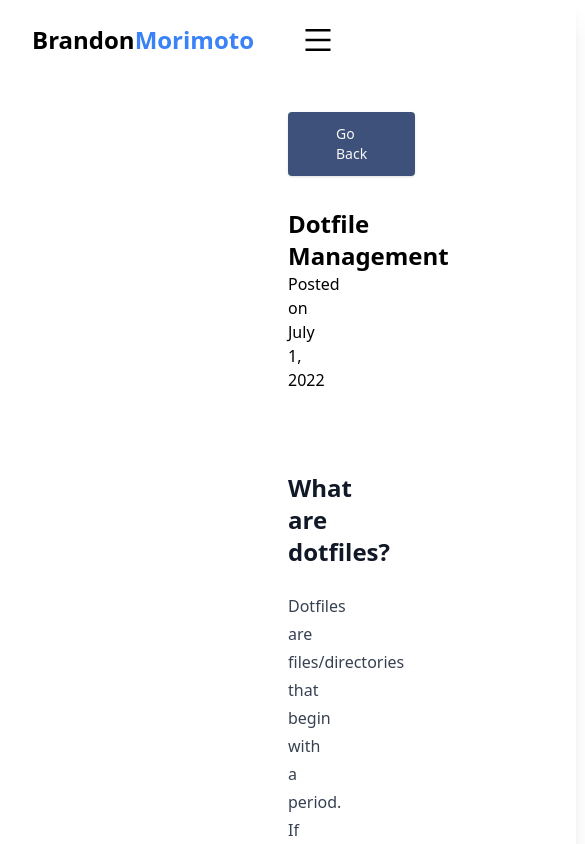
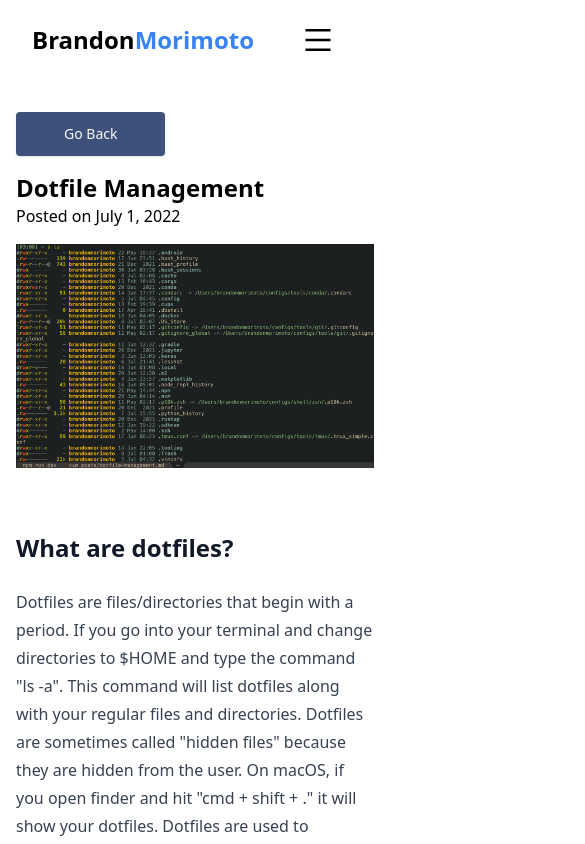
Before and after one commit to BKM99/portfolio-blog-website, a Next.js app: page /blog/dotfile-management in a window 390 px wide. Shown: the top 844 px of the page, 585 px wide, since content can reach past the window. Built offline with nearby package versions, Linux system fonts and the light colour scheme.

Commit message:
made blog more responsive

```diff
--- a/pages/blog/[slug].js
+++ b/pages/blog/[slug].js
@@ -14,7 +14,7 @@ export default function PostPage({
     const clean = DOMPurify.sanitize(content)
     return (
         <>
-            <div className='pt-28 pr-72 pl-72 pb-28 shadow-xl'>
+            <div className='pt-28  pl-4 pr-4 md:pr-72 md:pl-72 pb-28 shadow-xl'>
                 <Head>
                     <title>{title} | Brandon Morimoto</title>
                 </Head>
@@ -22,7 +22,7 @@ export default function PostPage({
                     <a className='inline-flex px-12 py-3 text-sm font-medium text-culturedWhite bg-mnBlue rounded shadow sm:w-auto active:bg-blue-500 hover:bg-carolinaBlue focus:outline-none focus:ring'>Go Back</a>
                 </Link>
                 <div>
-                    <h1 className='text-2xl font-bold pt-8'>{title}</h1>
+                    <h1 className='text-2xl font-bold pt-4'>{title}</h1>
                     <div className='pb-4'>Posted on {date}</div>
                     <img src={cover_image} alt='' />
                     <div className='prose pt-4'>
--- a/pages/blog/index.js
+++ b/pages/blog/index.js
@@ -7,7 +7,7 @@ import Head from 'next/head'
 
 export default function Home({ posts }) {
     return (
-        <div className='pt-28 pb-16 pl-20 pr-20'>
+        <div className='pt-28 pb-16 md:pl-20 md:pr-20'>
             <Head>
                 <title>Blog | Brandon Morimoto</title>
             </Head>
```
